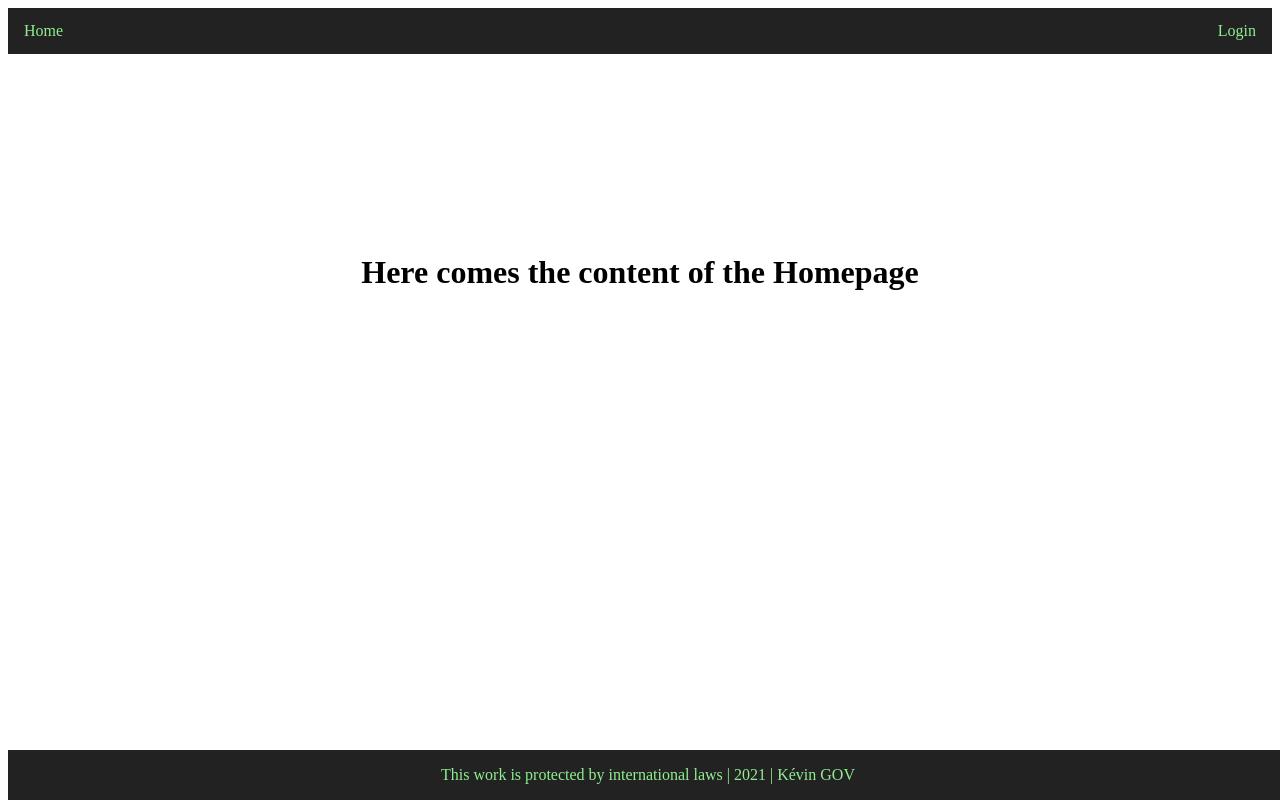
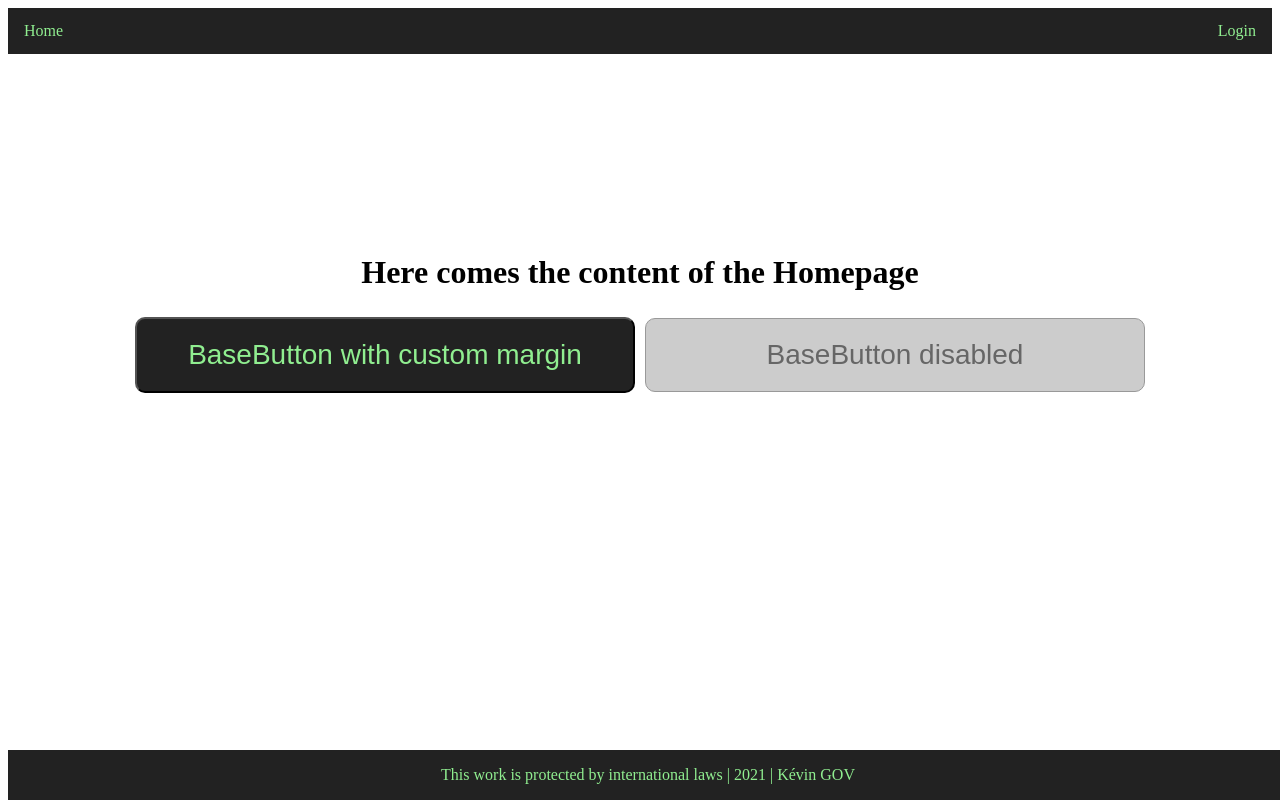
Before and after one commit to KevinGov1810/kevin, a Vue app in the folder Desktop/Cours/Developpement/TP3/vue-oauth-microsoft-graph/: page / in a window 1280 px wide. Built offline with nearby package versions, Linux system fonts and the light colour scheme.

Commit message:
Ex 7: create BaseButton with primary color

```diff
--- a/Desktop/Cours/Developpement/TP3/vue-oauth-microsoft-graph/src/components/HomePage.vue
+++ b/Desktop/Cours/Developpement/TP3/vue-oauth-microsoft-graph/src/components/HomePage.vue
@@ -1,3 +1,47 @@
 <template>
-    <h1 style="text-align:center; margin-top:200px"> Here comes the content of the Homepage </h1>
+    <h1> Here comes the content of the Homepage </h1>
+    <div class="centre">
+        <button type ="button1">BaseButton with custom margin </button>
+        <button disabled>BaseButton disabled </button>
+    </div>
 </template>
+
+<style scoped>
+
+h1 {
+    text-align:center;
+    margin-top:200px
+}
+
+button {
+    display: inline-block;
+    background-color: #222;
+    color : lightgreen;
+    border-radius: 10px;
+    text-align: center;
+    font-size: 28px;
+    padding: 20px;
+    width: 500px;
+    -webkit-transition: all 0.5s;
+    -moz-transition: all 0.5s;
+    -o-transition: all 0.5s;
+    transition: all 0.5s;
+    cursor: pointer;
+    margin: 5px;
+}
+
+button:hover {
+    background-color: rgb(221, 231, 231);
+}
+
+button:disabled,
+button[disabled]{
+  border: 1px solid #999999;
+  background-color: #cccccc;
+  color: #666666;
+}
+
+.centre{
+  text-align: center;
+}
+</style>
```
